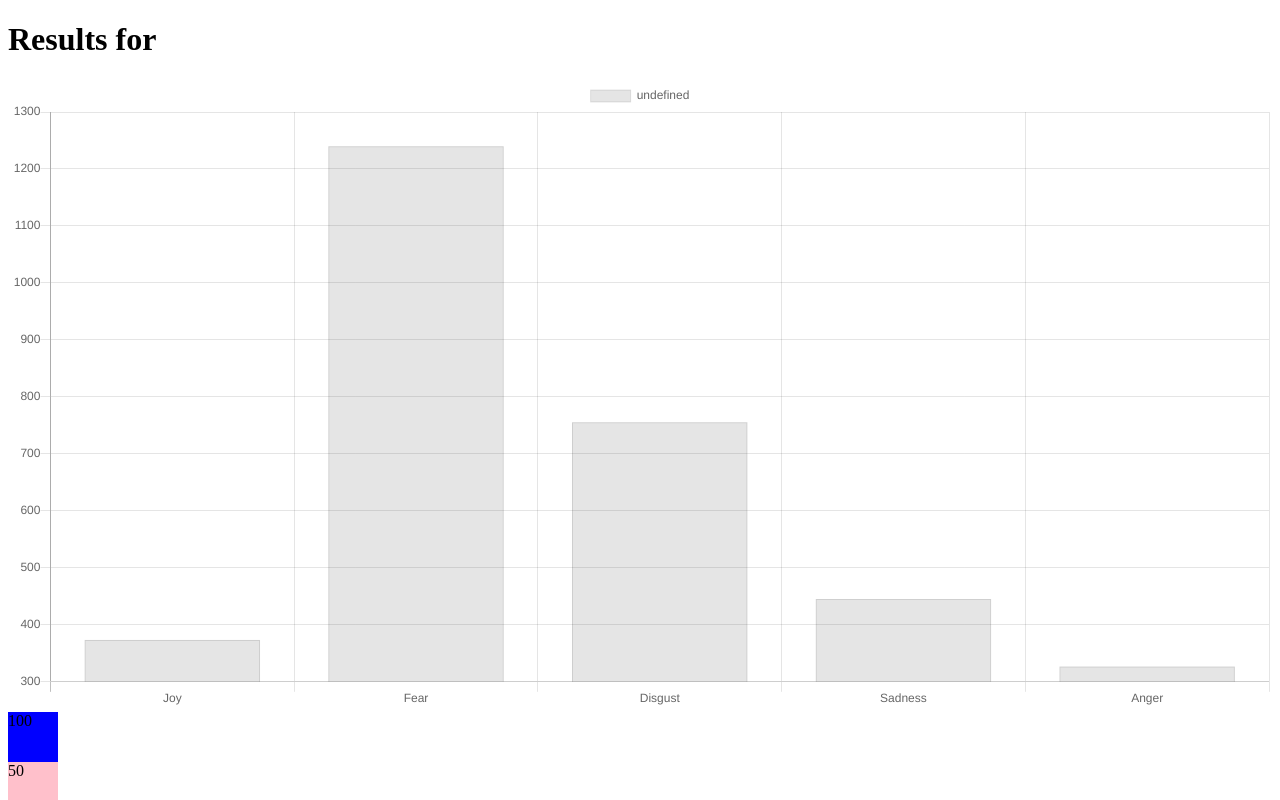
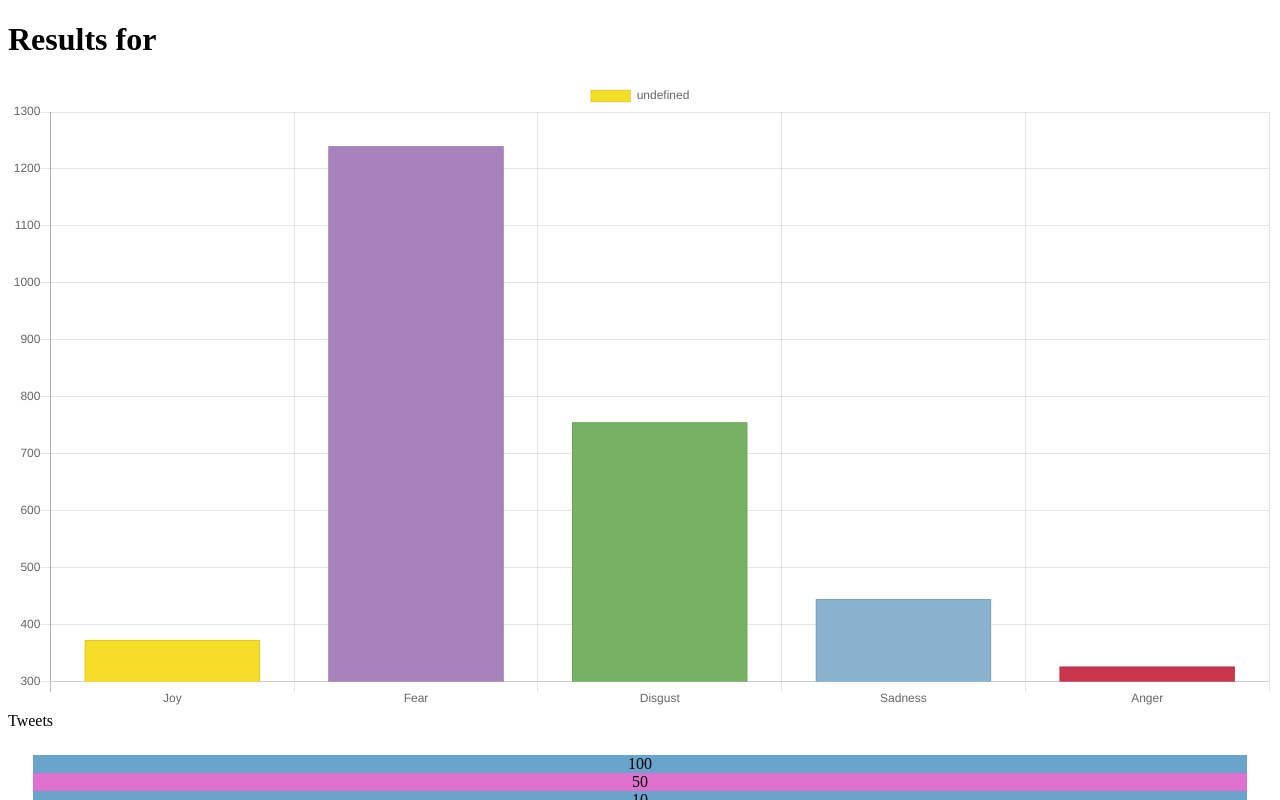
Before and after one commit to Tyler-Zhang/Tweety-Bird, a React app in the folder client/: page / in a window 1280 px wide. Both pictures are taken after a click on the button "Analyze". Shown: the top 800 px of the page. Built offline with nearby package versions, Linux system fonts and the light colour scheme; the HTML template or start-up script is replaced by a standard one.

Commit message:
Style second page with graphs, modify some of the react files, and add resources

```diff
--- a/client/src/components/api.js
+++ b/client/src/components/api.js
@@ -33,11 +33,11 @@ export function testAnalyze(){
         resolve([
             {tweet: "Yo I'm an idiot", name:"dayshun", gender: "male", retweets: 100, level: 0.6, tone: {joy: 0.3, sadness: 0.1, fear: 0.6, disgust: 0.7, anger: 0.3}},
 
-            {tweet: "Hey, bitch", name:"dayshun", gender: "female", retweets: 200, level: 0.4, tone: {joy: 0.7, sadness: 0.1, fear: 0.3, disgust: 0.2, anger: 0.3}},
+            {tweet: "Hey", name:"dayshun", gender: "female", retweets: 200, level: 0.4, tone: {joy: 0.7, sadness: 0.1, fear: 0.3, disgust: 0.2, anger: 0.3}},
 
-            {tweet: "What's up, bitch?", name:"dayshun", gender: "male", retweets: 100, level: 0.5, tone: {joy: 0.1, sadness: 0.4, fear: 0.2, disgust: 0.7, anger: 0.9}},
+            {tweet: "What's up?", name:"dayshun", gender: "male", retweets: 100, level: 0.5, tone: {joy: 0.1, sadness: 0.4, fear: 0.2, disgust: 0.7, anger: 0.9}},
 
-            {tweet: "Fuck off, bitch", name:"dayshun", gender: "female", retweets: 50, level: 0.6, tone: {joy: 0.3, sadness: 0.1, fear: 0.6, disgust: 0.7, anger: 0.3}},
+            {tweet: "LEAVE!", name:"dayshun", gender: "female", retweets: 50, level: 0.6, tone: {joy: 0.3, sadness: 0.1, fear: 0.6, disgust: 0.7, anger: 0.3}},
 
             {tweet: "Really happy", name:"dayshun", gender: "male", retweets: 10, level: 0.8, tone: {joy: 0.9, sadness: 0.1, fear: 0.0, disgust: 0.0, anger: 0.0}},
 
--- a/client/src/components/gEmotions.jsx
+++ b/client/src/components/gEmotions.jsx
@@ -34,7 +34,7 @@ export default class EmotionGraph extends React.Component{
         let sumEmotions = this.formatData();
         console.log(sumEmotions);
 
-            // joy fear disgust sadness anger
+        // joy fear disgust sadness anger
         let data = this.props.data;
         let ctx = document.getElementById("cEmotion").getContext("2d");
         let chart = new Chart(ctx, {
@@ -45,7 +45,7 @@ export default class EmotionGraph extends React.Component{
                     {
                         data: sumEmotions,
                         backgroundColor: [
-
+                            '#f4dc27', '#a882bc', '#77b263', '#8ab1ce', '#c9364e'
                         ],
                         borderColor: [
 
--- a/client/src/components/results.jsx
+++ b/client/src/components/results.jsx
@@ -11,7 +11,7 @@ export default class Results extends React.Component{
 
         return(
             <div class="container-fluid">
-                <div class="row">
+                <div class="row animated fadeInDown" id="graphCard">
                     <EmotionGraph tweets={this.props.data}/>
                 </div>
                 <div class="row">
--- a/client/src/components/tweets.jsx
+++ b/client/src/components/tweets.jsx
@@ -6,12 +6,12 @@ class TweetBox extends React.Component{
     render(){
         let color;
         if(this.props.gender == "male"){
-            color = "blue";
-        } else color = "pink";
+            color = "#68a4cc"; //a type of blue
+        } else color = "#dd71cd";  //a type of pink
 
         return(
-            <div style={{width:"50px", height:"50px", "backgroundColor": color}} onMouseOver={this.props.showTweet}>
-                <span>{this.props.retweets}</span>
+            <div id="retweetCircles" style={{"backgroundColor": color}} onMouseOver={this.props.showTweet}>
+                <span id="retweetNums">{this.props.retweets}</span>
             </div>
         )
     }
@@ -59,13 +59,13 @@ export default class TweetView extends React.Component{
         else{
             let color;
             if(currentTweet.gender == "male"){
-                color = "blue";
-            } else color = "pink";
+                color = "#68a4cc";
+            } else color = "#dd71cd";
 
             return(
-                <div style={{backgroundColor: color}}>
-                    <p> {currentTweet.tweet}</p>
-                    <p> {currentTweet.name}</p>
+                <div id="retweetSpeechBox" style={{"borderColor": color}}>
+                    <p style={{"fontWeight": "bold"}}> "{currentTweet.tweet}"</p>
+                    <p> - {currentTweet.name}</p>
                 </div>
             )
         }
@@ -74,15 +74,29 @@ export default class TweetView extends React.Component{
     render(){
         return(
             <div class="container-fluid">
+                <div class="row" id="tweetTitleRow">
+                    <div class="col-md-4"></div>
+                    <div class="col-md-4" id="tweetTitle">Tweets</div>
+                    <div class="col-md-4"></div>
+                </div>
+
                 <div class="row">
-                    <div class="col-md-4">
-                        {this.renderTweet(this.state.positiveTweets)}
-                    </div>
+                    <div class="col-md-4"></div>
                     <div class="col-md-4">
                         {this.renderCurrentTweet()}
                     </div>
-                    <div class="col-md-4">
-                        {this.renderTweet(this.state.negativeTweets)};
+                    <div class="col-md-4"></div>
+                </div>
+
+                <div class="row" style={{"margin": "25px"}}>
+                    <div class="col-md-4" style={{"textAlign": "center"}}>
+                        {this.renderTweet(this.state.positiveTweets)}
+                    </div>
+                    <div class="col-md-2"></div>
+
+                    <div class="col-md-2"></div>
+                    <div class="col-md-4" style={{"paddingLeft": "25px"}}>
+                        {this.renderTweet(this.state.negativeTweets)}
                     </div>
                 </div>
 
--- a/client/src/main.jsx
+++ b/client/src/main.jsx
@@ -49,7 +49,7 @@ class App extends React.Component{
             return(
                 <div class="container-fluid">
                     <div class="row">
-                        <h1> Results for {this.state.queriedWord}</h1>
+                        <h1 id="resultsFor" class="animated fadeInDown"> Results for <span id="queriedWord">{this.state.queriedWord}</span></h1>
                     </div>
                     <div class="row col-md-10 col-md-offset-1">
                         <Results data={this.state.responseData}/>
```
Also changed, not shown: 4 other files (tests, documents, lock files or other folders).
